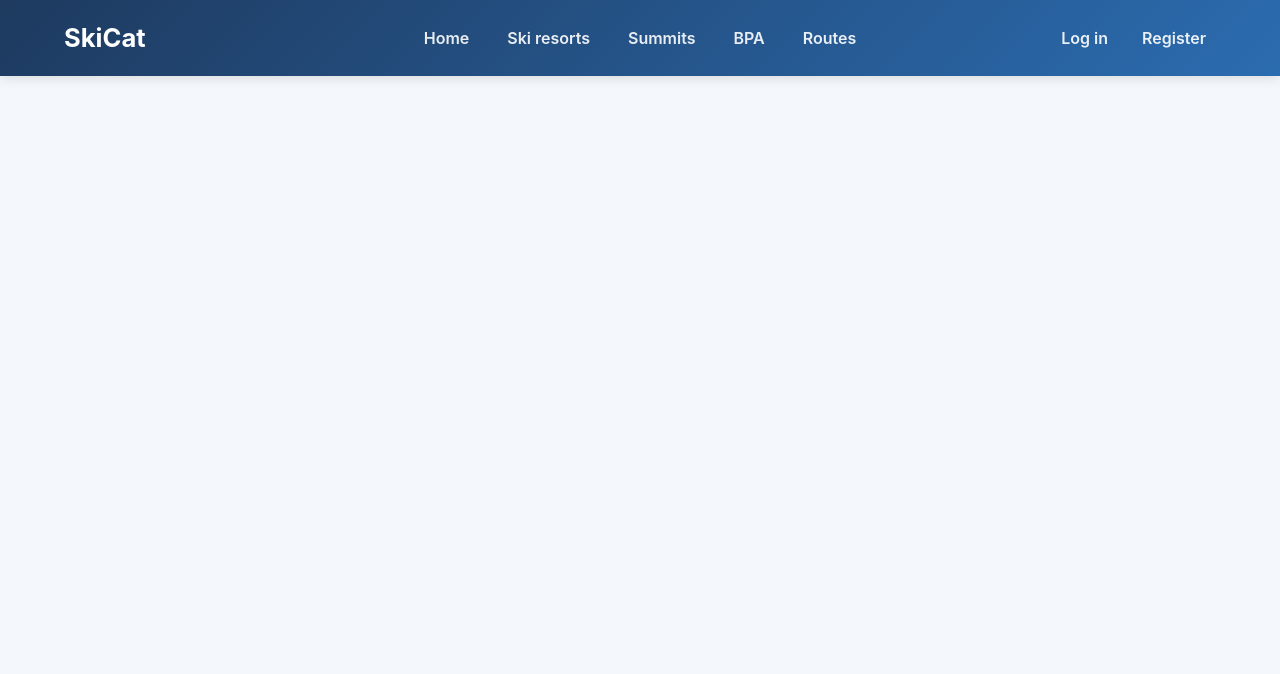
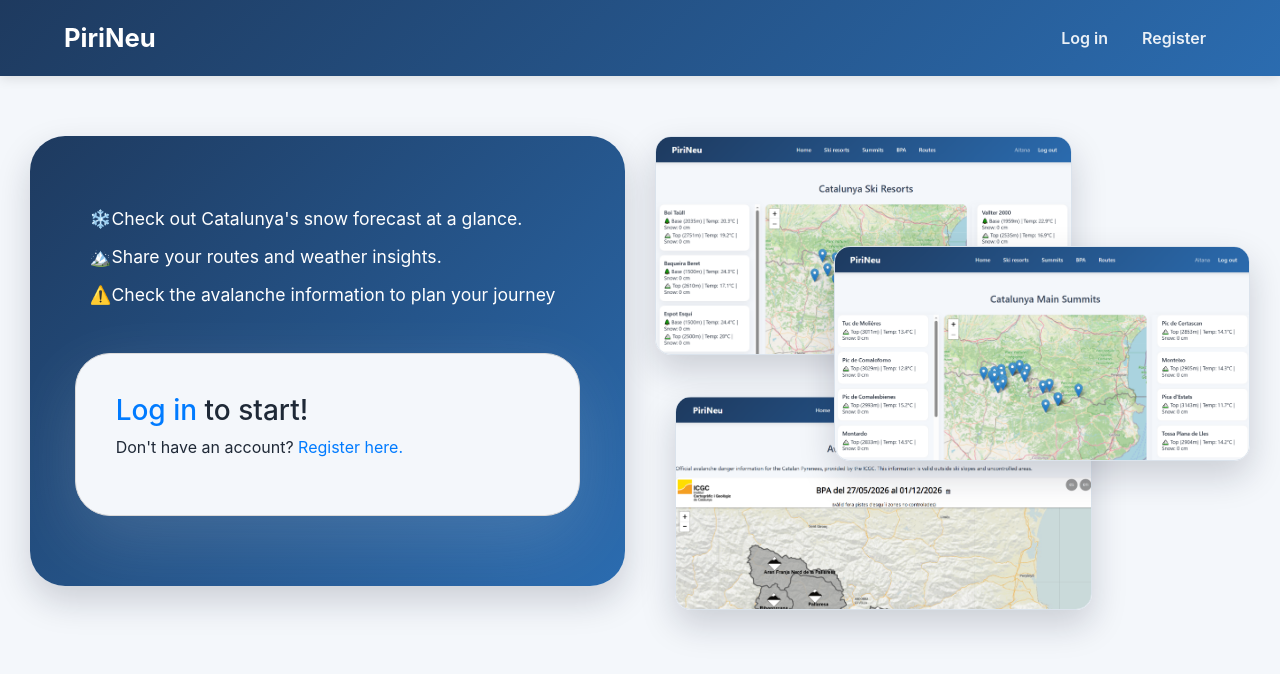
Before and after one commit to AitanaCruxent/Ski-weather-app, a Django app: page / in a window 1280 px wide. Shown: the top 674 px of the page. Run offline with Django 5.2, Linux system fonts and the light colour scheme; some libraries are stand-ins or nearby versions.

Commit message:
Home Page when user is not logged in

```diff
--- a/meteo/static/meteo/styles.css
+++ b/meteo/static/meteo/styles.css
@@ -1,3 +1,6 @@
+/*-------------------------------------------------
+Main styles + Nav
+--------------------------------------------------*/
 body {
     margin: 0;
     background: #f4f7fb;
@@ -58,9 +61,7 @@ body {
 }
 
 
-
 /* Main page spacing */
-
 .sub-page-title {
     text-align: center;
     margin-top: 30px;
@@ -73,7 +74,90 @@ body {
     padding: 30px 0;
 }
 
-/* Dashboard */
+/*-------------------------------------------------
+Home styles
+--------------------------------------------------*/
+
+/* Not authenticated*/
+.home-not-logged {
+    display: flex;
+    gap: 30px;
+    padding: 30px;
+    align-items: stretch;
+}
+
+.home-column {
+    flex: 1;
+}
+
+.home-column:first-child{
+    display: flex;
+    flex-direction: column;
+    align-items: center;
+    justify-content: center;
+    gap: 32px;
+    background: linear-gradient(135deg, #1e3a5f, #2b6cb0);
+    border-radius: 35px;
+    box-shadow: 0 15px 35px rgba(15, 23, 42, 0.18);
+
+}
+
+.app-description {
+    width: 80%;
+    color: white;
+}
+
+.app-description p {
+    margin-bottom: 12px;
+    font-size: 1.1rem;
+    line-height: 1.5;
+}
+
+.card-message {
+    width: 85%;
+    padding: 40px;
+    background: #f4f7fb;
+    border: 1px solid rgb(219, 218, 218);
+    border-radius: 35px;
+    box-shadow: 0 24px 70px rgba(247, 249, 248, 0.14);
+}
+
+/*Images column*/
+
+.images-column {
+    position: relative;
+    min-height: 450px;
+}
+
+.home-image {
+    position: absolute;
+    width: 70%;
+    border-radius: 16px;
+    border: 1px solid #dbe3ec;
+    box-shadow: 0 15px 35px rgba(15, 23, 42, 0.18);
+}
+
+.image-one {
+    top: 0;
+    left: 0;
+    z-index: 1;
+}
+
+.image-two {
+    top: 110px;
+    right: 0;
+    z-index: 3;
+}
+
+.image-three {
+    top: 260px;
+    left: 20px;
+    z-index: 2;
+}
+
+/*-------------------------------------------------
+Dashboard styles for SkiResorts and MainSummits
+--------------------------------------------------*/
 .dashboard {
     margin-top: 20px;
     min-height: 0;
@@ -104,7 +188,6 @@ body {
     border: 1px solid #dbe3ee;
 }
 
-
 /* Desktop sizing */
 @media (min-width: 992px) {
     .dashboard {
@@ -131,7 +214,6 @@ body {
         min-height: 0;
     }
 }
-
 
 /* Resort cards */
 .mountain-card {
@@ -175,6 +257,9 @@ body {
     border-radius: 8px;
 }
 
+/*-------------------------------------------------
+BPA Styles
+--------------------------------------------------*/
 .avalanche-frame-wrapper {
     width: 100%;
     height: 800px;
--- a/meteo/templates/meteo/index.html
+++ b/meteo/templates/meteo/index.html
@@ -1,6 +1,40 @@
 {% extends "meteo/layout.html" %}
 {% load static %}
 
+{% block title %}PiriNeu - Home{% endblock %}
+
 {% block body %}
+{% if user.is_authenticated %}
+
+
+{% else %}
+
+<div class="home-not-logged">
+    <div class="home-column">
+        <div class="app-description">
+            <p>❄️Check out Catalunya's snow forecast at a glance.</p>
+            <p>🏔️Share your routes and weather insights.</p>
+            <p>⚠️Check the avalanche information to plan your journey</p>
+        </div>
+        <div class="card-message">
+            <h3><a href="{% url 'login' %}">Log in</a> to start!</h3>
+
+            <p>
+                Don't have an account?
+                <a href="{% url 'register' %}">Register here.</a>
+            </p>
+        </div>
+    </div>
+
+    <div class="home-column">
+        <div class="images-column">
+            <img class="home-image image-one" src={% static 'images/Skiresorts.png' %} alt="Ski Resorts Page">
+            <img class="home-image image-two" src={% static 'images/Mainsummits.png' %} alt="Ski Resorts Page">
+            <img class="home-image image-three" src={% static 'images/Bpa.png' %} alt="Ski Resorts Page">
+        </div>
+    </div>
+</div>
+
+{% endif %}
 
 {% endblock %}
--- a/meteo/templates/meteo/layout.html
+++ b/meteo/templates/meteo/layout.html
@@ -16,9 +16,10 @@
         <header class="main-header">
             <nav class="navbar-custom">
                 <div class="nav-brand">
-                    <a href="{% url 'index' %}">SkiCat</a>
+                    <a href="{% url 'index' %}">PiriNeu</a>
                 </div>
 
+                {% if user.is_authenticated %}
                 <ul class="nav nav-main">
                     <li class="nav-item"><a class="nav-link" href="{% url 'index' %}">Home</a></li>
                     <li class="nav-item"><a class="nav-link" href="{% url 'skiresorts' %}">Ski resorts</a></li>
@@ -26,6 +27,9 @@
                     <li class="nav-item"><a class="nav-link" href="{% url 'bpa' %}">BPA</a></li>
                     <li class="nav-item"><a class="nav-link" href="">Routes</a></li>
                 </ul>
+                {% else %}
+                <p class="nav-message"></p>
+                {% endif %}
 
                 <ul class="nav nav-auth">
                     {% if user.is_authenticated %}
```
Also changed, not shown: meteo/static/images/Bpa.png (added), meteo/static/images/Mainsummits.png (added), meteo/static/images/Skiresorts.png (added).
